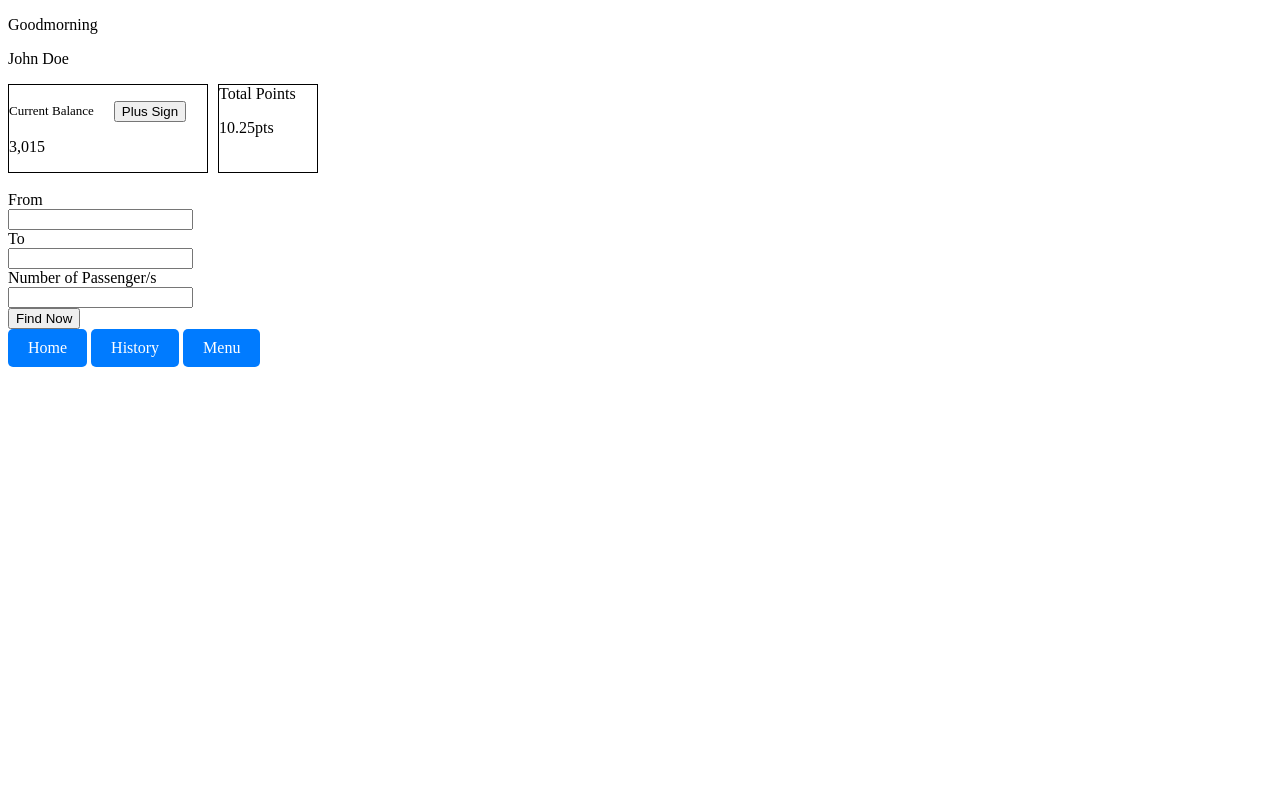
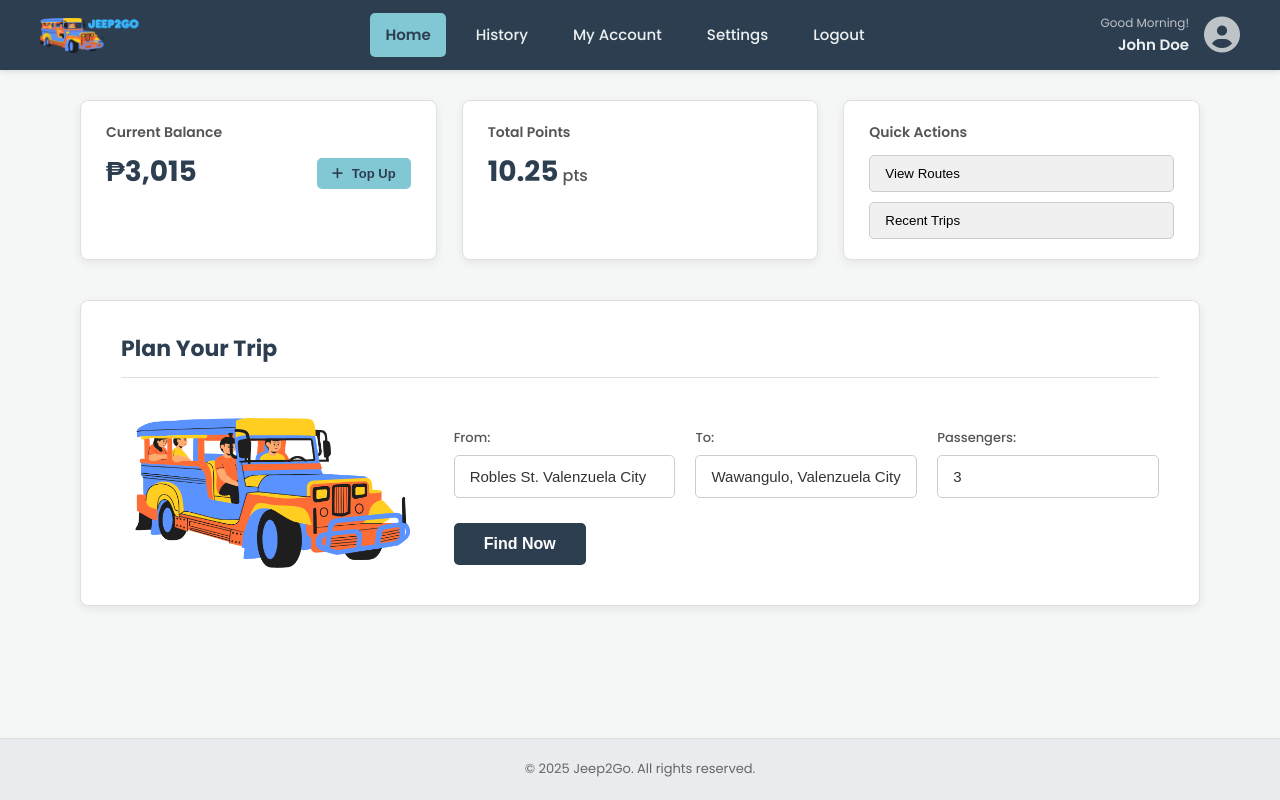
Before and after one commit to Lesty0001/CreamyCheesePuffs, a plain HTML site: page Creamy Cheese Puffs/homePassenger.html in a window 1280 px wide. Drawn offline with Linux system fonts and the light colour scheme.

Commit message:
Update Style for Home

```diff
--- /dev/null
+++ b/Creamy Cheese Puffs/home-style.css
@@ -0,0 +1,316 @@
+* {
+    margin: 0;
+    padding: 0;
+    box-sizing: border-box;
+}
+
+html {
+    height: 100%;
+}
+
+body {
+    font-family: 'Poppins', sans-serif;
+    background-color: #f4f7f6;
+    color: #333;
+    line-height: 1.6;
+    display: flex;
+    flex-direction: column;
+    min-height: 100%;
+}
+
+.main-header {
+    background-color: #2c3e50;
+    color: #ecf0f1;
+    padding: 0 40px;
+    box-shadow: 0 2px 5px rgba(0, 0, 0, 0.1);
+    position: sticky;
+    top: 0;
+    z-index: 1000;
+}
+
+.header-content {
+    max-width: 1200px;
+    margin: 0 auto;
+    display: flex;
+    justify-content: space-between;
+    align-items: center;
+    height: 70px;
+}
+
+.header-logo {
+    display: flex;
+    align-items: center;
+}
+
+.logo-img-header {
+    height: 35px;
+    margin-right: 10px;
+}
+
+.logo-text-header {
+    font-size: 22px;
+    font-weight: 700;
+    color: #81C7D4;
+}
+
+.main-nav {
+    display: flex;
+    gap: 15px;
+}
+
+.nav-link {
+    color: #ecf0f1;
+    text-decoration: none;
+    padding: 10px 15px;
+    border-radius: 5px;
+    font-size: 15px;
+    font-weight: 500;
+    transition: background-color 0.2s ease, color 0.2s ease;
+}
+
+.nav-link:hover {
+    background-color: #34495e;
+    color: #fff;
+}
+
+.nav-link.active {
+    background-color: #81C7D4;
+    color: #2c3e50;
+    font-weight: 600;
+}
+
+.profile-section-header {
+    display: flex;
+    align-items: center;
+}
+
+.greeting-header {
+    text-align: right;
+    margin-right: 15px;
+}
+
+.greeting-text-header {
+    font-size: 12px;
+    color: #bdc3c7;
+    display: block;
+}
+
+.user-name-header {
+    font-size: 15px;
+    font-weight: 600;
+    color: #ecf0f1;
+    display: block;
+}
+
+.profile-icon-header {
+    font-size: 36px;
+    color: #bdc3c7;
+}
+
+.main-content {
+    flex-grow: 1;
+    width: 100%;
+    max-width: 1200px;
+    margin: 30px auto;
+    padding: 0 40px;
+}
+
+.dashboard-widgets {
+    display: grid;
+    grid-template-columns: repeat(auto-fit, minmax(280px, 1fr));
+    gap: 25px;
+    margin-bottom: 40px;
+}
+
+.widget {
+    background-color: #ffffff;
+    border-radius: 8px;
+    padding: 20px 25px;
+    box-shadow: 0 3px 10px rgba(0, 0, 0, 0.07);
+    border: 1px solid #e0e0e0;
+}
+
+.widget label {
+    font-size: 14px;
+    font-weight: 600;
+    color: #555;
+    margin-bottom: 12px;
+    display: block;
+}
+
+.widget .amount {
+    font-size: 28px;
+    font-weight: 700;
+    color: #2c3e50;
+    line-height: 1.2;
+}
+
+.balance-widget .balance-value-row {
+    display: flex;
+    justify-content: space-between;
+    align-items: flex-end;
+}
+
+.add-balance-btn-widget {
+    background-color: #81C7D4;
+    color: #2c3e50;
+    border: none;
+    border-radius: 5px;
+    padding: 8px 15px;
+    font-size: 13px;
+    font-weight: 600;
+    cursor: pointer;
+    transition: background-color 0.2s ease;
+    white-space: nowrap;
+}
+.add-balance-btn-widget i {
+    margin-right: 5px;
+}
+
+.add-balance-btn-widget:hover {
+    background-color: #6ab3c0;
+}
+
+.points-widget .pts-unit {
+    font-size: 16px;
+    font-weight: 500;
+    color: #555;
+    margin-left: 4px;
+}
+
+.quick-actions-widget .action-button {
+    display: block;
+    width: 100%;
+    margin-bottom: 10px;
+    text-align: left;
+    padding: 10px 15px;
+    background-color: #f0f0f0;
+    border: 1px solid #ccc;
+    border-radius: 5px;
+    cursor: pointer;
+    font-weight: 500;
+    transition: background-color 0.2s ease;
+}
+.quick-actions-widget .action-button:last-child {
+    margin-bottom: 0;
+}
+.quick-actions-widget .action-button:hover {
+    background-color: #e0e0e0;
+}
+
+
+.booking-section {
+    background-color: #ffffff;
+    border-radius: 8px;
+    padding: 30px 40px;
+    box-shadow: 0 3px 10px rgba(0, 0, 0, 0.07);
+    border: 1px solid #e0e0e0;
+    display: flex;
+    flex-wrap: wrap;
+    align-items: center;
+    gap: 30px;
+}
+
+.booking-section h2 {
+    width: 100%;
+    margin-bottom: 10px;
+    font-size: 22px;
+    color: #2c3e50;
+    border-bottom: 1px solid #e0e0e0;
+    padding-bottom: 10px;
+}
+
+.jeep-image-section-web {
+    flex-basis: 200px;
+    flex-grow: 1;
+    text-align: center;
+    min-width: 150px;
+}
+
+.jeepney-main-img-web {
+    max-width: 100%;
+    max-height: 150px;
+    height: auto;
+}
+
+.booking-form-web {
+    flex-basis: 500px;
+    flex-grow: 2;
+}
+
+.booking-form-web .form-row {
+    display: grid;
+    grid-template-columns: repeat(auto-fit, minmax(180px, 1fr));
+    gap: 20px;
+    margin-bottom: 25px;
+}
+
+.input-group-web {
+    /* No style needed */
+}
+
+.input-group-web label {
+    display: block;
+    font-size: 13px;
+    color: #555;
+    font-weight: 500;
+    margin-bottom: 6px;
+}
+
+.input-group-web input[type="text"],
+.input-group-web input[type="number"] {
+    width: 100%;
+    border: 1px solid #ccc;
+    border-radius: 5px;
+    padding: 12px 15px;
+    font-size: 15px;
+    background-color: #fff;
+    color: #333;
+}
+.input-group-web input:focus {
+    outline: none;
+    border-color: #81C7D4;
+    box-shadow: 0 0 0 2px rgba(129, 199, 212, 0.3);
+}
+
+.passenger-input-group-web input[type="number"] {
+   /* No style needed */
+}
+
+.input-group-web input[type=number]::-webkit-inner-spin-button,
+.input-group-web input[type=number]::-webkit-outer-spin-button {
+  -webkit-appearance: none;
+  margin: 0;
+}
+.input-group-web input[type=number] {
+  -moz-appearance: textfield;
+}
+
+
+.find-now-button-web {
+    background-color: #2c3e50;
+    color: #fff;
+    border: none;
+    border-radius: 5px;
+    padding: 12px 30px;
+    font-size: 16px;
+    font-weight: 600;
+    cursor: pointer;
+    transition: background-color 0.2s ease;
+    display: inline-block;
+}
+
+.find-now-button-web:hover {
+    background-color: #34495e;
+}
+
+.main-footer {
+    text-align: center;
+    padding: 20px;
+    margin-top: 30px;
+    background-color: #e9ebee;
+    color: #666;
+    font-size: 13px;
+    border-top: 1px solid #ddd;
+    flex-shrink: 0;
+}
--- a/Creamy Cheese Puffs/homePassenger.html
+++ b/Creamy Cheese Puffs/homePassenger.html
@@ -3,53 +3,89 @@
 <head>
     <meta charset="UTF-8">
     <meta name="viewport" content="width=device-width, initial-scale=1.0">
-    <link rel="stylesheet" href="homePass.css">
-    <title>Passenger Homepage</title>
+    <title>Jeep2Go - Web Dashboard</title>
+    <link rel="stylesheet" href="home-style.css">
+    <link rel="stylesheet" href="https://cdnjs.cloudflare.com/ajax/libs/font-awesome/6.5.1/css/all.min.css" integrity="sha512-DTOQO9RWCH3ppGqcWaEA1BIZOC6xxalwEsw9c2QQeAIftl+Vegovlnee1c9QX4TctnWMn13TZye+giMm8e2LwA==" crossorigin="anonymous" referrerpolicy="no-referrer" />
+    <!-- Google Fonts -->
+    <link rel="preconnect" href="https://fonts.googleapis.com">
+    <link rel="preconnect" href="https://fonts.gstatic.com" crossorigin>
+    <link href="https://fonts.googleapis.com/css2?family=Poppins:wght@400;500;600;700&display=swap" rel="stylesheet">
 </head>
 <body>
-    <p>Goodmorning</p>
-    <p>John Doe</p>
-    <div class="boxContainer">
-        <div class="currentBalBox">
-            <ul>
-                <li><label id="currentBalance" for="currentBalance">Current Balance</label></li>
-                <!-- change the Plus Sign to an Icon used in Prototype  -->
-                <li><button>Plus Sign</button></li>
-            </ul>
 
-            <p id="currentBal">3,015</p>
+    <header class="main-header">
+        <div class="header-content">
+            <div class="header-logo">
+                 <img src="jeep2go-logo-cut.png" alt="Jeep2Go Logo" class="logo-img-header">
+            </div>
+
+            <nav class="main-nav">
+                <a href="#" class="nav-link active">Home</a>
+                <a href="#" class="nav-link">History</a>
+                <a href="#" class="nav-link">My Account</a>
+                 <a href="#" class="nav-link">Settings</a>
+                <a href="#" class="nav-link">Logout</a>
+            </nav>
+
+            <div class="profile-section-header">
+                <div class="greeting-header">
+                    <span class="greeting-text-header">Good Morning!</span>
+                    <span class="user-name-header">John Doe</span>
+                </div>
+                <i class="fas fa-user-circle profile-icon-header"></i>
+            </div>
         </div>
+    </header>
 
-        <div class="currentPtsBox">
-            <label for="totalPoints">Total Points</label>
-            <p id="currentPoints">10.25pts</p>
-        </div>
+    <main class="main-content">
+        <section class="dashboard-widgets">
+            <div class="widget balance-widget">
+                <label>Current Balance</label>
+                <div class="balance-value-row">
+                     <span class="amount">₱<span id="currentBal">3,015</span></span>
+                     <button class="add-balance-btn-widget"><i class="fas fa-plus"></i> Top Up</button>
+                </div>
+            </div>
+            <div class="widget points-widget">
+                <label>Total Points</label>
+                <p class="amount" id="currentPoints">10.25<span class="pts-unit">pts</span></p>
+            </div>
+             <div class="widget quick-actions-widget">
+                 <label>Quick Actions</label>
+                 <button class="action-button">View Routes</button>
+                 <button class="action-button">Recent Trips</button>
+             </div>
+        </section>
 
-    </div>
-    <!-- Image here  -->
-<br>
-    <div class="fromLoc">
-        <labe id="fromlocation">From</label><br>
-        <input type="text" required name="from" id="from">
-    </div>
+        <section class="booking-section">
+            <h2>Plan Your Trip</h2>
+             <div class="jeep-image-section-web">
+                 <img src="jeep2go-jeepney-large.png" alt="Jeepney Illustration" class="jeepney-main-img-web">
+             </div>
+            <form class="booking-form-web">
+                <div class="form-row">
+                    <div class="input-group-web">
+                        <label for="from">From:</label>
+                        <input type="text" required name="from" id="from" value="Robles St. Valenzuela City" placeholder="Enter starting point">
+                    </div>
+                    <div class="input-group-web">
+                        <label for="to">To:</label>
+                        <input type="text" required name="to" id="to" value="Wawangulo, Valenzuela City" placeholder="Enter destination">
+                    </div>
+                     <div class="input-group-web passenger-input-group-web">
+                        <label for="totalPass">Passengers:</label>
+                        <input type="number" required name="totalPass" id="totalPass" value="3" min="1">
+                    </div>
+                </div>
+                <button id="findNowWeb" class="find-now-button-web">Find Now</button>
+            </form>
+        </section>
 
-    <div class="toLoc">
-        <labe id="tolocation">To</label><br>
-        <input type="text" required name="to" id="to">
-    </div>
+    </main>
 
-    <div class="totalPass">
-        <labe id="totalPass">Number of Passenger/s</label><br>
-        <input type="text" required name="totalPass" id="totalPass">
-    </div>
+    <footer class="main-footer">
+        <p>© 2025 Jeep2Go. All rights reserved.</p>
+    </footer>
 
-    <button id="findNow">Find Now</button>
-
-    <!-- change name of the Buttons, Use Icon used in prototype  -->
-    <div class="navButtons">
-        <a href="#" id="home" class="btn">Home</a>
-        <a href="#" id="history" class="btn">History</a>
-        <a href="#" id="menu" class="btn">Menu</a>
-    </div>
 </body>
 </html>
```
Also changed, not shown: Creamy Cheese Puffs/jeep2go-jeepney-large.png (added).
